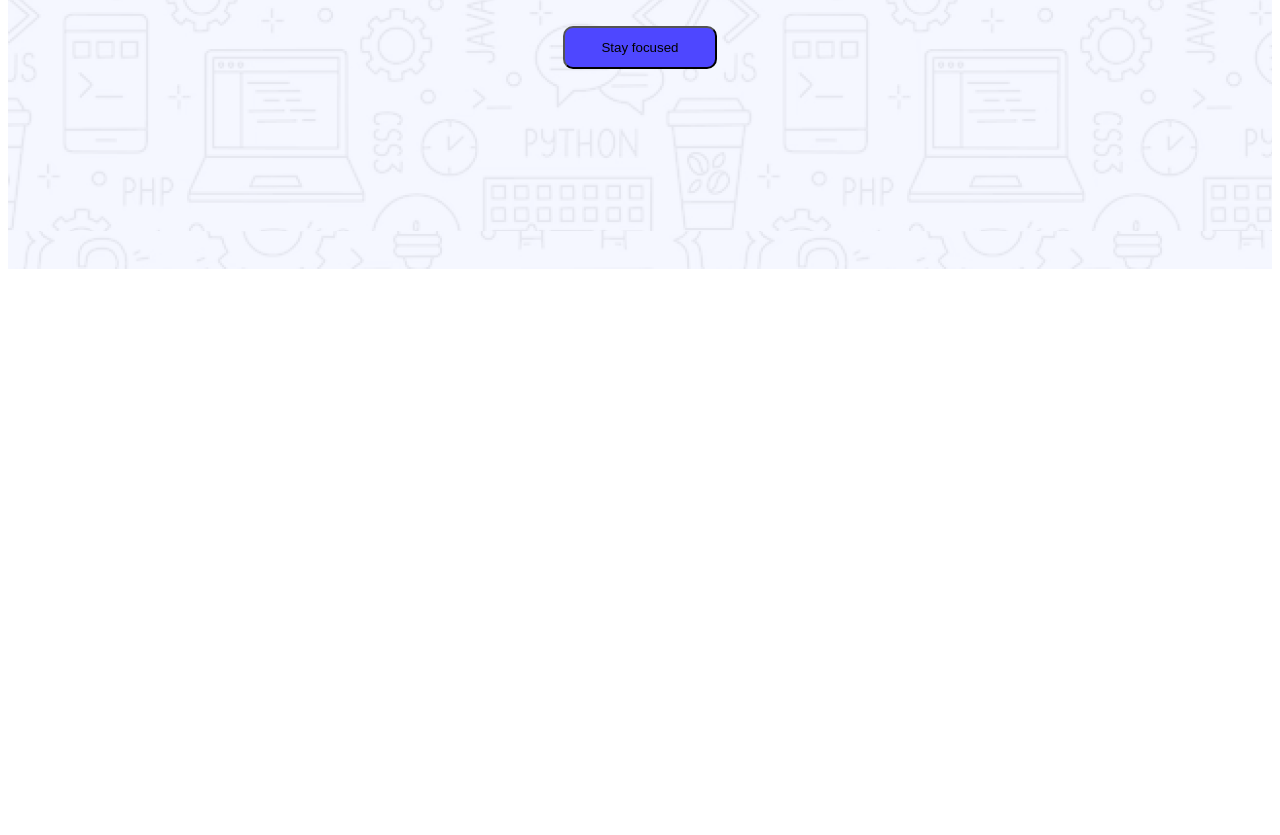
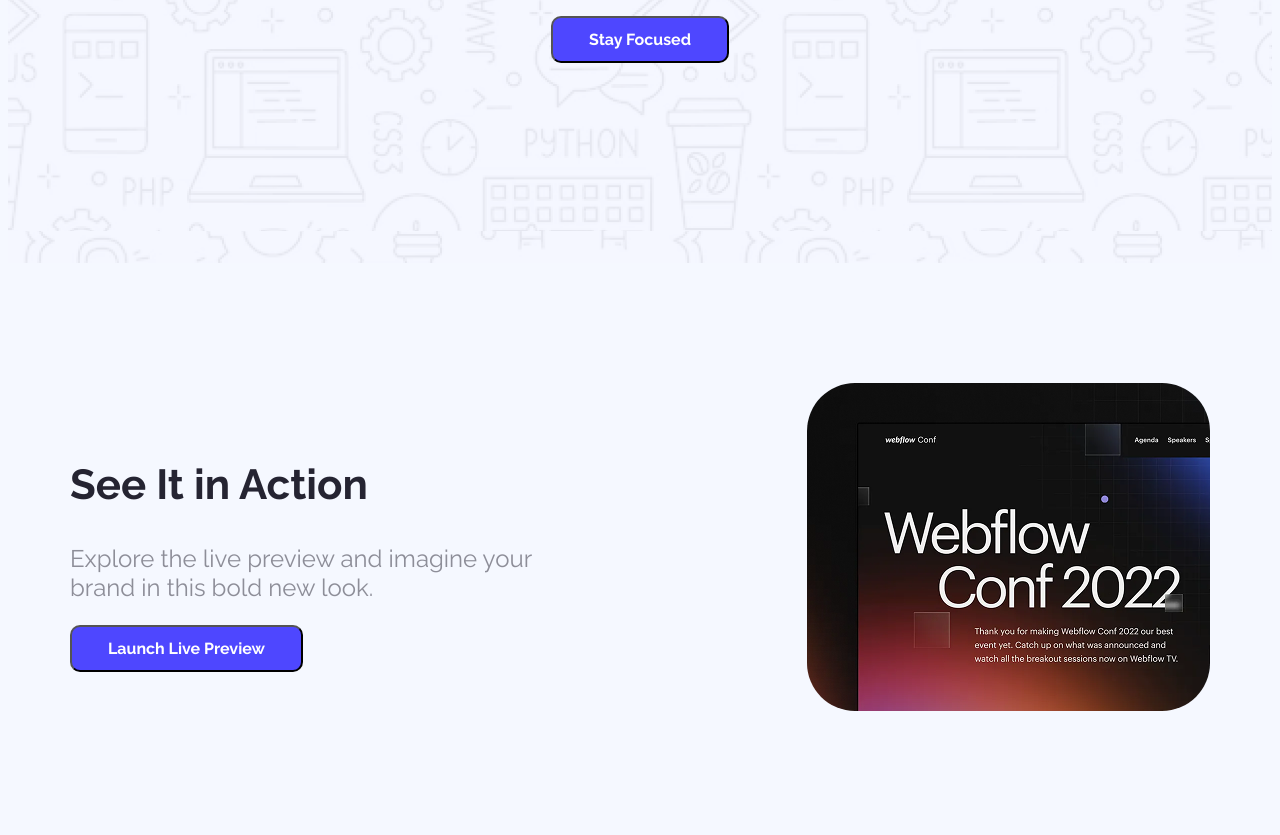
Before and after one commit to Rah-Mizanur/assainment-1-landing-launchpad, a plain HTML site: page index.html in a window 1280 px wide. Shown: the part 429-1264 px from the top of the page. Before the commit the page ends 800 px from the top, so only its background shows below. Drawn offline with Linux system fonts and the light colour scheme.

Commit message:
add action section

```diff
--- a/index.html
+++ b/index.html
@@ -30,12 +30,12 @@
             <button class="btn"> Stay focused</button>
         </div>
     </header>
-    <!--main>
+    <main>
         <section class="action-section">
             <div class="action-container">
                 <div class="action-content">
                     <h2> See It in Action</h2>
-                    <p> Explore the live preview and imagine your brand in this bold new look.</p>
+                    <p> Explore the live preview and imagine your <br> brand in this bold new look.</p>
                     <button class="btn"> launch live preview</button>
 
                 </div>
@@ -50,7 +50,7 @@
     </main>
     <footer>
 
-    </footer-->
+    </footer
 </body>
 
 </html>
--- a/style.css
+++ b/style.css
@@ -1,5 +1,6 @@
     body {
         font-family: "raleway";
+        background: rgb(245, 248, 255);
 
     }
 
@@ -9,6 +10,12 @@
         border-radius: 10px;
 
         background: rgb(78, 71, 255);
+        color: rgb(255, 255, 255);
+        font-family: Raleway;
+        font-size: 16px;
+        font-weight: 700;
+        text-align: center;
+        text-transform: capitalize;
     }
 
 
@@ -32,8 +39,6 @@
         font-family: Inter;
         font-size: 34px;
         font-weight: 900;
-            line-height: 150%;
-            letter-spacing: 0%;
         text-align: left;
     }
 
@@ -52,9 +57,10 @@
     /* Action section start here  */
 
 
-      /*  .action-section {
+    .action-section {
         max-width: 1140px;
-            margin: 00 auto;
+        margin: 120px auto;
+
     }
 
     .action-container {
@@ -63,4 +69,23 @@
         align-items: center;
     }
 
-        */
+    .action-content h2 {
+        color: rgb(37, 36, 50);
+        font-family: Raleway;
+        font-size: 42px;
+        font-weight: 700;
+        text-align: left;
+    }
+
+    .action-content p {
+        margin: 23px 00px;
+        color: rgba(37, 36, 50, 0.5);
+        font-family: Raleway;
+        font-size: 24px;
+        font-weight: 400;
+        text-align: left;
+    }
+
+    .action-img img {
+        border-radius: 48px;
+    }
```
Lines whose indentation alone changed are shown as unchanged.
